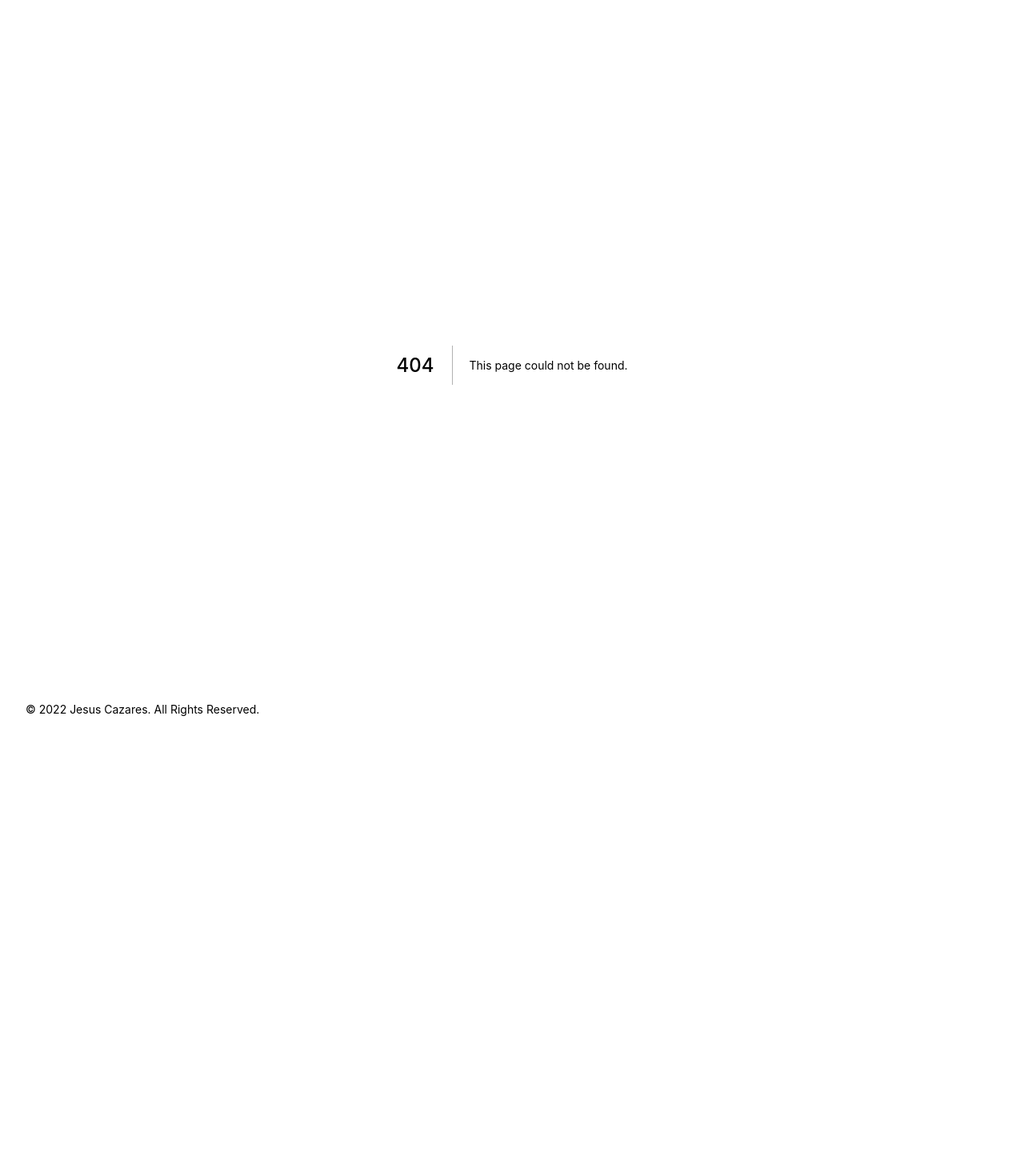
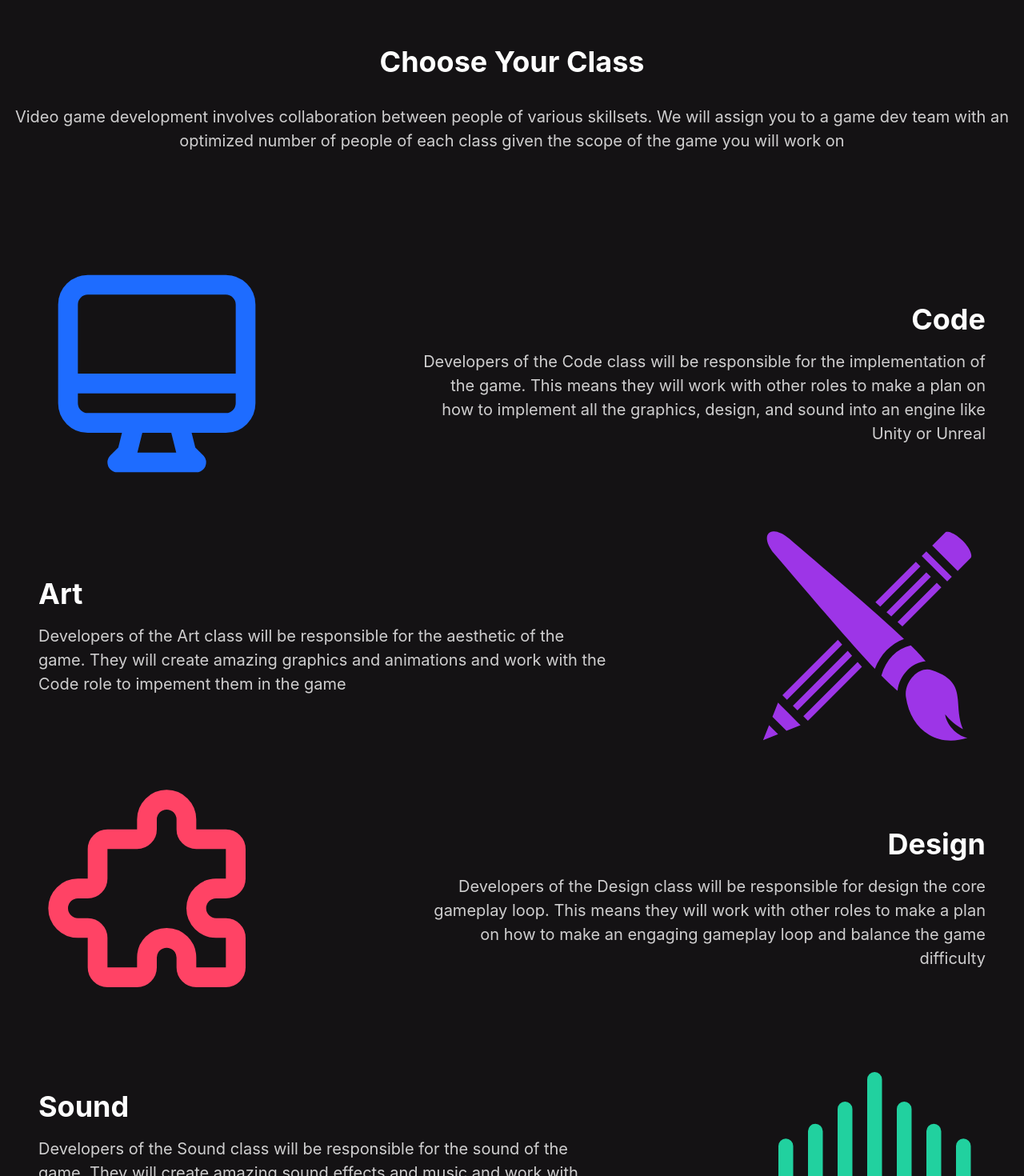
Before and after one commit to JDev100/vgdccsufofficial, a Next.js app: page /roles in a window 1280 px wide. Before the commit this address had no page. Shown: the part 80-1550 px from the top of the page at 80% size. Before the commit the page ends 1036 px from the top, so only its background shows below. Built offline with nearby package versions, Linux system fonts and the light colour scheme.

Commit message:
Made roles page

```diff
--- a/components/navbar.js
+++ b/components/navbar.js
@@ -74,7 +74,7 @@ const MenuLinks = ({ isOpen }) => {
       >
         <MenuItem to="/about">About </MenuItem>
         <MenuItem to="/events">Events</MenuItem>
-        <MenuItem to="/teams">Teams</MenuItem>
+        <MenuItem to="/roles">Roles</MenuItem>
         <MenuItem to="/blog" isLast>
           <Button
             size="sm"
--- /dev/null
+++ b/components/sections/icontext.js
@@ -0,0 +1,83 @@
+import React, {useState} from "react";
+import {
+  Button,
+  Flex,
+  Heading,
+  Stack,
+  Box,
+  Link,
+  Image,
+  Text,
+} from "@chakra-ui/react";
+
+const IconText = ({ title, text, icon, iconAlignRight }) => {
+//    const [alignRight, setAlignRight] = useState(iconAlign);
+   const alignRight = true
+  return (
+    <Flex
+      align="center"
+      justify={{ base: "center", md: "space-around", xl: "space-between" }}
+    //   direction= {iconAlignRight ? 'row-reverse' : 'row'}
+      direction={{ base: "column", md:  iconAlignRight ? 'row-reverse' : 'row'}}
+      wrap="no-wrap"
+      minH="30vh"
+      px={8}
+      mb={8}
+    >
+      {/* IMAGE */}
+      {/* <Image src={image} size="100%" rounded="1rem" shadow="2xl" /> */}
+      <Box
+        height="100%"
+        width={["60%", "60%", "20%", "25%"]}
+        justifyContent="center"
+      >
+        {icon}
+      </Box>
+
+      {/* TITLE SUBTITLE, AND LINK */}
+      <Stack
+        spacing={4}
+        w={{ base: "80%", md: "60%" }}
+        align={[
+          "center",
+          "center",
+           iconAlignRight  ? "flex-start" : "flex-end",
+           iconAlignRight  ? "flex-start" : "flex-end",
+        ]}
+      >
+        <Heading
+          as="h2"
+          size="xl"
+          fontWeight="bold"
+          color="primary.800"
+          textAlign={[
+            "center",
+            "center",
+             iconAlignRight  ? "left" : "right",
+             iconAlignRight  ? "left" : "right",
+          ]}
+        >
+          {title}
+        </Heading>
+        <Heading
+          as="h3"
+          size="md"
+          color="primary.800"
+          opacity="0.8"
+          fontWeight="normal"
+          lineHeight={1.5}
+          textAlign={[
+            "center",
+            "center",
+             iconAlignRight  ? "left" : "right",
+             iconAlignRight  ? "left" : "right",
+          ]}
+        >
+          {text}
+        </Heading>
+      </Stack>
+    </Flex>
+  );
+};
+
+export default IconText;
--- a/pages/about.js
+++ b/pages/about.js
@@ -1,5 +1,5 @@
 import React from "react";
-import { Button, Flex, Heading, Stack, Box, Image } from "@chakra-ui/react";
+import { Box, Image } from "@chakra-ui/react";
 import HeadingText from "../components/sections/headingtext";
 
 import profilegroup from "../components/sections/profilegroup";
--- /dev/null
+++ b/pages/roles.js
@@ -0,0 +1,54 @@
+import React from "react";
+import HeadingText from "../components/sections/headingtext";
+import IconText from "../components/sections/icontext";
+
+import { HiOutlineDesktopComputer, HiOutlinePuzzle } from "react-icons/hi";
+import { BsSoundwave } from "react-icons/bs";
+import { GiPencilBrush } from "react-icons/gi";
+
+const Roles = () => {
+  return (
+    <>
+      <HeadingText
+        title="Choose Your Class"
+        text="Video game development involves collaboration between people of various skillsets.
+    We will assign you to a game dev team with an optimized number of people of each class given
+    the scope of the game you will work on"
+      />
+
+      {/* ROLES */}
+      <IconText
+        title="Code"
+        text="Developers of the Code class will be responsible for the implementation of the game.
+        This means they will work with other roles to make a plan on how to
+        implement all the graphics, design, and sound into an engine like Unity or Unreal"
+        icon={<HiOutlineDesktopComputer color="#1e6cff" size="100%" />}
+      />
+      <IconText
+        title="Art"
+        text="Developers of the Art class will be responsible for the aesthetic of the game.
+        They will create amazing graphics and animations and work with the Code role
+        to impement them in the game"
+        icon={<GiPencilBrush size="100%" color="#9d35e7" />}
+        iconAlignRight
+      />
+      <IconText
+        title="Design"
+        text="Developers of the Design class will be responsible for design the core gameplay loop.
+        This means they will work with other roles to make a plan on how to
+        make an engaging gameplay loop and balance the game difficulty"
+        icon={<HiOutlinePuzzle size="100%" color="#ff4365" />}
+      />
+      <IconText
+        title="Sound"
+        text="Developers of the Sound class will be responsible for the sound of the game.
+        They will create amazing sound effects and music and work with the Code role
+        to impement them in the game. They are important in getting players immersed in the game."
+        icon={<BsSoundwave size="100%" color="#21d19f" />}
+        iconAlignRight
+      />
+    </>
+  );
+};
+
+export default Roles;
```
